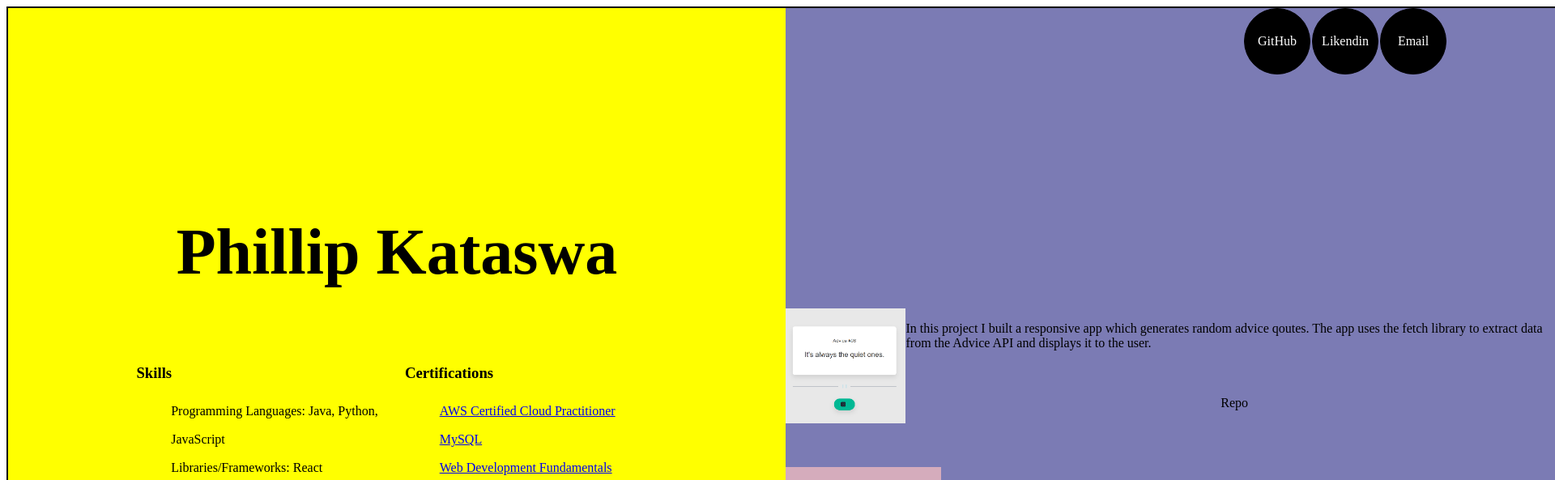
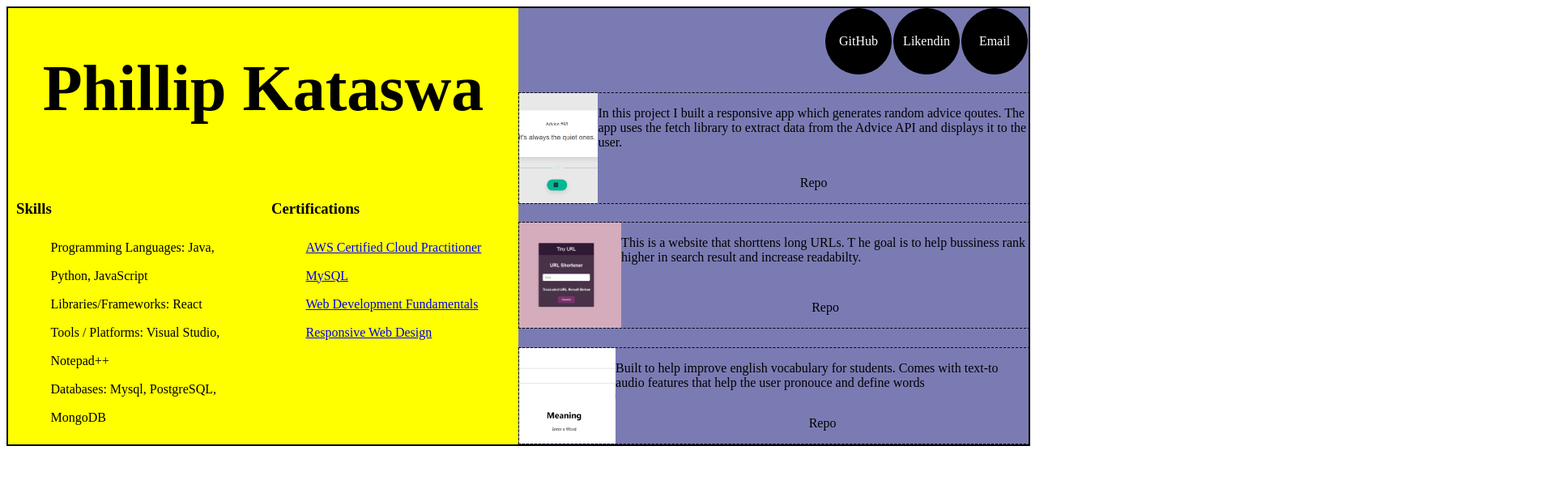
Before and after one commit to Artsia/2023Port, a React (Create React App) app in the folder myapp/: page / in a window 1280 px wide. Shown: the top 593 px of the page at 81% size, 1920 px wide, since content can reach past the window. Built offline with nearby package versions, Linux system fonts and the light colour scheme.

Commit message:
separate into components

```diff
--- a/myapp/src/App.js
+++ b/myapp/src/App.js
@@ -1,6 +1,5 @@
-import advice from './Images/Advice.png';
-import link from './Images/link.png';
-import word from './Images/word.png';
+import IntroComp from './introComp';
+import ProjComp from './projComp';
 
 
 function App() {
@@ -8,101 +7,16 @@ function App() {
     <div className="App">
 
 
-      <div className="intro">
 
-        <div className='first-container'>
+        <IntroComp/>
 
-          <div id='myName'>
-              <h1>Phillip Kataswa</h1>
-          </div>
-
-          <div id="skills-cert">
-
-            <div className='skills'>
-              <h3>Skills</h3>
-              <ul>
-                <li>Programming Languages: Java, Python, JavaScript</li>
-                <li>Libraries/Frameworks: React</li>
-                <li>Tools / Platforms: Visual Studio, Notepad++</li>
-                <li>Databases: Mysql, PostgreSQL, MongoDB</li>
-              </ul>
-
-            </div>
-
-            <div className='cert'>
-              <h3>Certifications</h3>
-              <ul>
-                <li><a href="https://www.credly.com/badges/95236fa3-9eb5-4662-b378-b01772c3b434/linked_in_profile" rel="noreferrer" target="_blank">AWS Certified Cloud Practitioner</a></li>
-                <li><a href="https://www.hackerrank.com/certificates/00ac2c061cee" rel="noreferrer" target="_blank">MySQL</a></li>
-                <li><a href="https://www.credly.com/badges/30d2dbd4-aff5-412b-867a-0c873f1ce85d/linked_in_profile" rel="noreferrer" target="_blank">Web Development Fundamentals</a></li>
-                <li><a href="https://www.freecodecamp.org/certification/Phillipkataswa/responsive-web-design" rel="noreferrer" target="_blank">Responsive Web Design</a></li>
-              </ul>
+        <ProjComp/>
 
 
-            </div>
 
-          </div>
 
-        </div>
 
-      </div>
 
-      <div className="projects">
-
-      <div id='plinks'>{/**300-317px height by 817 */}
-
-        <div className='blackCirlce'>GitHub</div>
-        <div className='blackCirlce'>Likendin</div>
-        <div className='blackCirlce'>Email</div>
-
-      </div>
-
-      {/**209 by 871 */}
-
-      <div className='p-Grid'>
-        <div className='pPic'>
-          {/**w=296px h=100% */}
-          <img src={advice} />
-
-        </div>
-
-        <div className='pText-Repo'>
-          <p>In this project I built a responsive app
-            which generates random advice qoutes.
-            The app uses the fetch library to extract data
-            from the Advice API and displays it to the user.</p>
-          <p><a>Repo</a></p>
-        </div>
-      </div>
-
-      <div className='p-Grid'>
-        <div className='pPic'>
-          {/**w=296px h=100% */}
-          <img src={link} />
-
-        </div>
-        <div className='pText-Repo'>
-          <p>This is a website that shorttens long URLs. T
-          he goal is to help bussiness rank higher
-          in search result and increase readabilty.</p>
-          <p><a>Repo</a></p>
-        </div>
-      </div>
-
-      <div className='p-Grid'>
-        <div className='pPic'>
-          {/**w=296px h=100% */}
-          <img src={word} />
-
-        </div>
-        <div className='pText-Repo'>
-          <p>Built to help improve english vocabulary for students. Comes with text-to audio
-          features that help the user pronouce and define words</p>
-          <p><a>Repo</a></p>
-        </div>
-      </div>
-
-      </div>
 
 
 
--- a/myapp/src/index.css
+++ b/myapp/src/index.css
@@ -17,8 +17,8 @@ code {
   display: flex;
   flex-direction: row;
   border: 2px solid black;
-  height: 1078px;
-  width: 1920px;
+  /*height: 1078px;
+  width: 1920px;*/
 }
 
 .intro {
@@ -26,9 +26,11 @@ code {
   flex-direction: column;
   justify-content: center;
   align-items: center;
-  width: 960px;
-  height: 944px;
+  /*width: 960px;
+  height: 944px;*/
+  width: 50%;
   background-color: yellow;
+
 
 }
 
@@ -37,7 +39,7 @@ code {
   flex-direction: column;
   justify-content: center;
   align-items: center;
-  height: 90%;
+  /*height: 90%;*/
 }
 
 #myName {
@@ -76,16 +78,17 @@ li{
   display: flex;
   flex-direction: column;
   justify-content: space-between; /* Space evenly between child elements vertically */
-  width: 960px;
-  height: 944px;
+  /*width: 960px;
+  height: 944px;*/
+  width:50%;
   background-color: rgb(123, 123, 180);
 }
 
 #plinks{
   display: flex;
   justify-content: end;
-  width: 817px;
-  height: 317px;
+  /*width: 817px;
+  height: 317px;*/
 }
 
 .blackCirlce{
@@ -112,8 +115,9 @@ li{
 
 .p-Grid {
   display: flex;
-  width: 960px;
-  border: apx dashed black;
+  /*width: 960px;*/
+  width: 100%;
+  border: 1px dashed black;
 }
 
 .pPic {
--- /dev/null
+++ b/myapp/src/introComp.js
@@ -0,0 +1,46 @@
+
+function introComp(){
+    return (
+        <div className="intro">
+
+            <div className='first-container'>
+
+            <div id='myName'>
+                <h1>Phillip Kataswa</h1>
+            </div>
+
+            <div id="skills-cert">
+
+                <div className='skills'>
+                <h3>Skills</h3>
+                <ul>
+                    <li>Programming Languages: Java, Python, JavaScript</li>
+                    <li>Libraries/Frameworks: React</li>
+                    <li>Tools / Platforms: Visual Studio, Notepad++</li>
+                    <li>Databases: Mysql, PostgreSQL, MongoDB</li>
+                </ul>
+
+                </div>
+
+                <div className='cert'>
+                <h3>Certifications</h3>
+                <ul>
+                    <li><a href="https://www.credly.com/badges/95236fa3-9eb5-4662-b378-b01772c3b434/linked_in_profile" rel="noreferrer" target="_blank">AWS Certified Cloud Practitioner</a></li>
+                    <li><a href="https://www.hackerrank.com/certificates/00ac2c061cee" rel="noreferrer" target="_blank">MySQL</a></li>
+                    <li><a href="https://www.credly.com/badges/30d2dbd4-aff5-412b-867a-0c873f1ce85d/linked_in_profile" rel="noreferrer" target="_blank">Web Development Fundamentals</a></li>
+                    <li><a href="https://www.freecodecamp.org/certification/Phillipkataswa/responsive-web-design" rel="noreferrer" target="_blank">Responsive Web Design</a></li>
+                </ul>
+
+
+                </div>
+
+            </div>
+
+            </div>
+
+      </div>
+    );
+}
+
+
+export default introComp;
--- /dev/null
+++ b/myapp/src/projComp.js
@@ -0,0 +1,67 @@
+import advice from './Images/Advice.png';
+import link from './Images/link.png';
+import word from './Images/word.png';
+
+
+function projComp(){
+    return (
+        <div className="projects">
+
+          <div id='plinks'>{/**300-317px height by 817 */}
+
+            <div className='blackCirlce'>GitHub</div>
+            <div className='blackCirlce'>Likendin</div>
+            <div className='blackCirlce'>Email</div>
+
+          </div>
+
+          {/**209 by 871 */}
+
+          <div className='p-Grid'>
+            <div className='pPic'>
+              {/**w=296px h=100% */}
+              <img src={advice} />
+
+            </div>
+
+            <div className='pText-Repo'>
+              <p>In this project I built a responsive app
+                which generates random advice qoutes.
+                The app uses the fetch library to extract data
+                from the Advice API and displays it to the user.</p>
+              <p><a>Repo</a></p>
+            </div>
+          </div>
+
+          <div className='p-Grid'>
+            <div className='pPic'>
+              {/**w=296px h=100% */}
+              <img src={link} />
+
+            </div>
+            <div className='pText-Repo'>
+              <p>This is a website that shorttens long URLs. T
+              he goal is to help bussiness rank higher
+              in search result and increase readabilty.</p>
+              <p><a>Repo</a></p>
+            </div>
+          </div>
+
+          <div className='p-Grid'>
+            <div className='pPic'>
+              {/**w=296px h=100% */}
+              <img src={word} />
+
+            </div>
+            <div className='pText-Repo'>
+              <p>Built to help improve english vocabulary for students. Comes with text-to audio
+              features that help the user pronouce and define words</p>
+              <p><a>Repo</a></p>
+            </div>
+          </div>
+
+      </div>
+    );
+}
+
+export default projComp;
```
Also changed, not shown: 1 other file (tests, documents, lock files or other folders).
